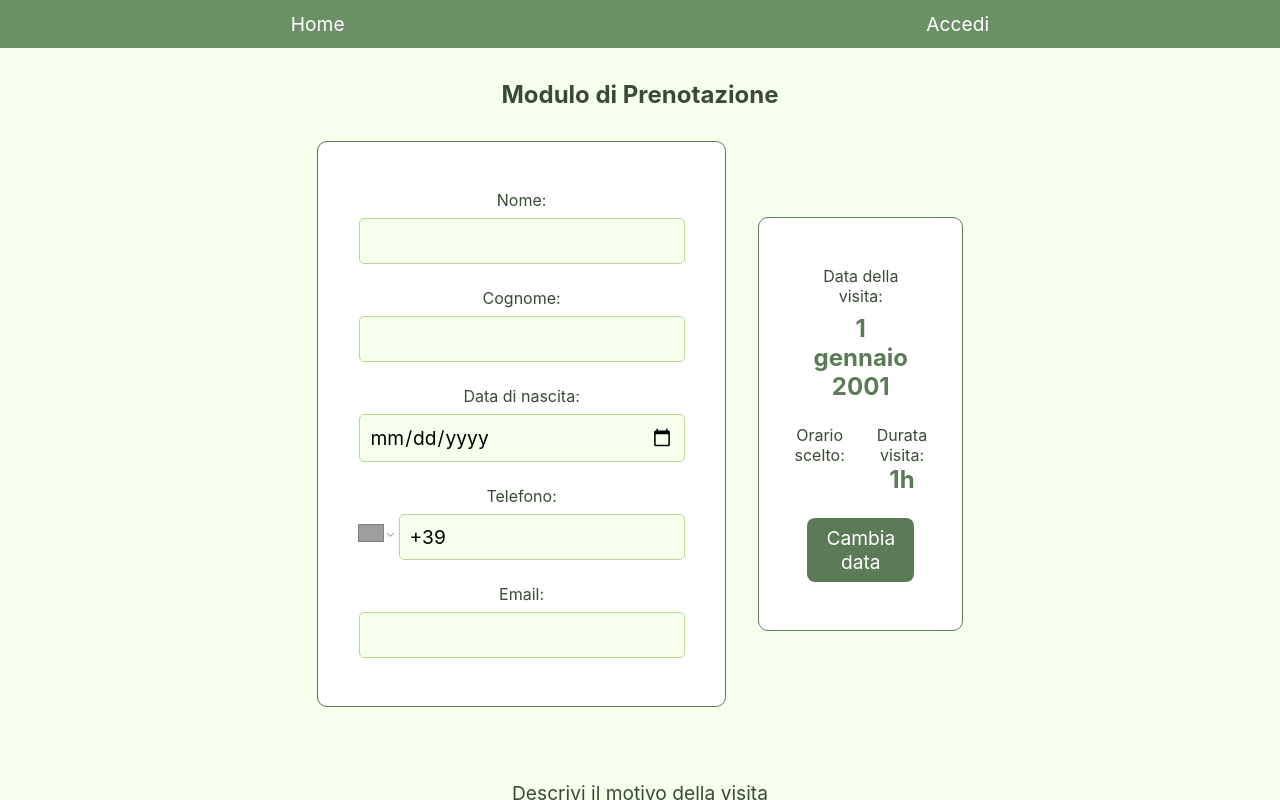
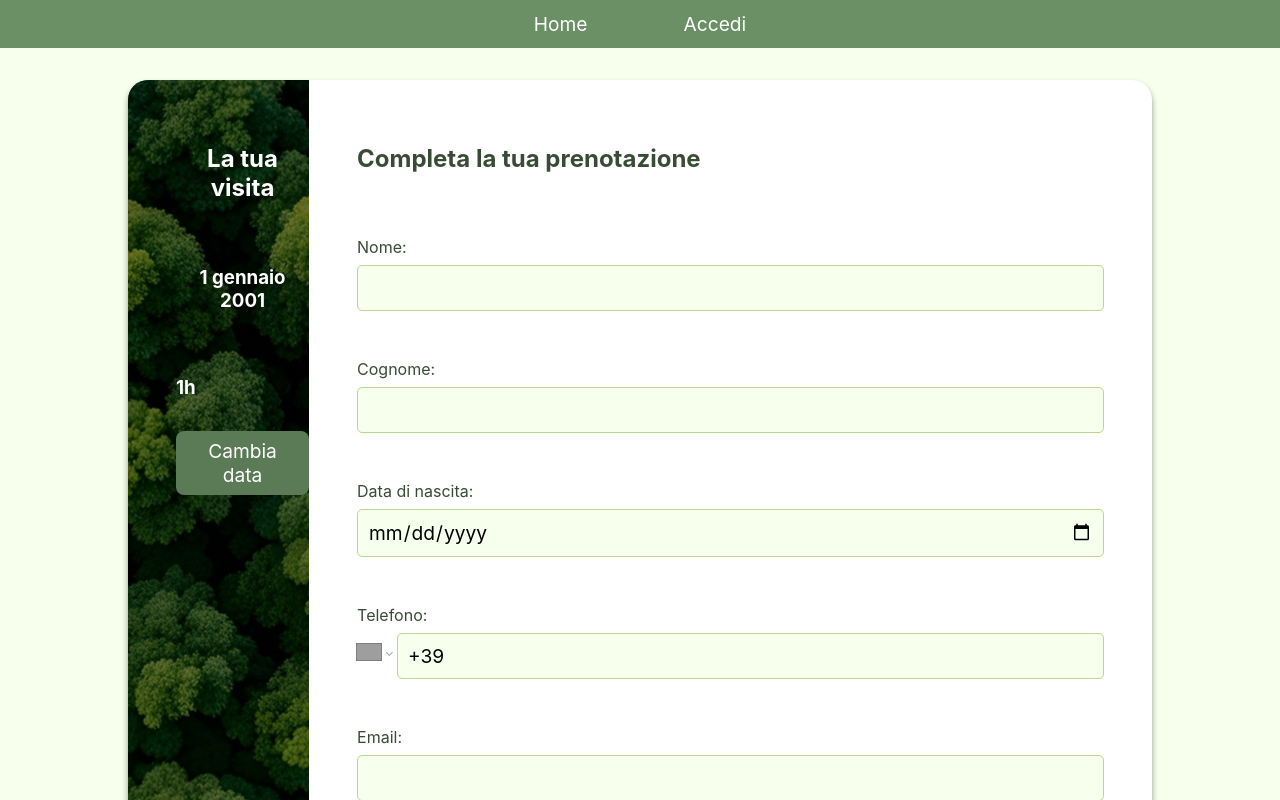
Before and after one commit to TommasoVilla91/aurabook, a React (Vite) app: page /form/1 in a window 1280 px wide. Shown: the top 800 px of the page. Built offline with nearby package versions, Linux system fonts and the light colour scheme; grey boxes are pictures that could not be loaded.

Commit message:
feat: migliorato design homepage e form

```diff
--- a/src/components/EventModal.jsx
+++ b/src/components/EventModal.jsx
@@ -77,11 +77,11 @@ function EventModal({ onClose, show, selectedDate }) {
         <div className={style.eventModal}>
             <div className={style.modalContent}>
 
-                <h2>Scegli uno degli orari tra quelli disponibili per il giorno <strong>{dayjs(selectedDate).format('DD/MM/YYYY')}</strong></h2>
+                <h1><strong>{dayjs(selectedDate).format('DD/MM/YYYY')}</strong></h1>
+                <h2>Scegli uno degli orari tra quelli disponibili</h2>
                 <p>Tutte le visite hanno durata di 1 ora</p>
 
                 {loading ? (
-                    // <p className={style.loadingMessage}>Caricamento orari disponibili...</p>
                     <section className={style.loadingSection}>
                         <div className={style.skeleton}></div>
                         <div className={style.skeleton}></div>
--- a/src/components/Navbar.module.css
+++ b/src/components/Navbar.module.css
@@ -3,7 +3,8 @@
     height: 3rem;
     display: flex;
     align-items: center;
-    justify-content: space-around;
+    justify-content: center;
+    gap: 4rem;
 }
 
 a {
--- a/src/pages/FormPage.jsx
+++ b/src/pages/FormPage.jsx
@@ -183,11 +183,32 @@ function FormPage() {
 
     return (
         <div className={style.formPage}>
-            <section className={style.formSection}>
-                <h1>Modulo di Prenotazione</h1>
+            <section className={style.formContainer}>
+
+                <div className={style.imageForm}>
+
+                    <h1>La tua visita</h1>
+
+                    <div className={style.bookingInfo}>
+
+                        <h3>{formattedDate}</h3>
+                        <h3>{selectedTime}</h3>
+                        <h3>1h</h3>
+
+                        <Link to={'/'} className={style.changeDate}>Cambia data</Link>
+
+                    </div>
+                </div>
+
+                <div className={style.formArea}>
+
+                    <h1>Completa la tua prenotazione</h1>
 
                     <form onSubmit={handleSubmit}>
                         <div className={style.formTop}>
+
+                            {/* inputs area */}
+
                             <div className={style.anagraphicInfo}>
 
                                 <div className={style.col}>
@@ -240,34 +261,16 @@ function FormPage() {
                                         <span className={style.error}>{infoValidation.emailField.errorMessage}</span>}
                                 </div>
                             </div>
-
-                        <div className={style.bookingInfo}>
-                            <section>
-                                <div className={style.dateSlot}>
-                                    <label>Data della visita:</label>
-                                    <h3>{formattedDate}</h3>
                         </div>
 
-                                <div className={style.timeSlot}>
-                                    <div>
-                                        <label>Orario scelto:</label>
-                                        <h3>{selectedTime}</h3>
-                                    </div>
-                                    <div>
-                                        <label>Durata visita:</label>
-                                        <h3>1h</h3>
-                                    </div>
-                                </div>
-
-                                <Link to={'/'} className={style.changeDate}>Cambia data</Link>
-                            </section>
-                        </div>
-                    </div>
+                        {/* description area */}
 
                         <div className={style.description}>
                             <label htmlFor="description">Descrivi il motivo della visita</label>
                             <textarea name="description" id="description" ref={descrRef} required></textarea>
                         </div>
+
+                        {/* submit button area */}
 
                         <div className={style.submitButton}>
                             <p>N.B. sarai prontamente ricontatta/o da Francesco per confermarti l'avvennuta prenotazione</p>
@@ -289,8 +292,9 @@ function FormPage() {
                             </button>
                         </div>
                     </form>
-            </section>
                 </div>
+            </section >
+        </div >
     );
 };
 
--- a/src/pages/FormPage.module.css
+++ b/src/pages/FormPage.module.css
@@ -1,99 +1,52 @@
 .formPage {
     background-color: #f7ffed;
     min-height: calc(100vh - 48px);
+    display: flex;
+    justify-content: center;
+    padding: 2rem 0;
 }
 
-.formSection {
+.formContainer {
     text-align: center;
-    padding-top: 2rem;
     color: #384b34;
     display: flex;
-    flex-direction: column;
     align-items: center;
+    max-width: 80%;
+    border-radius: 20px;
+    overflow: hidden;
+    background-color: white;
+    box-shadow: 0 4px 6px rgba(0,0,0,0.4);
 }
 
-.formSection form {
-    width: 80%;
+/******** RIGHT FORM IMAGE *******/
+
+.imageForm {
     display: flex;
-    flex-wrap: wrap;
-    gap: 1rem;
-    margin-top: 2rem;
+    flex-direction: column;
+    align-items: start;
+    padding-left: 3rem;
+    width: 30%;
+    height: 100%;
+    background-image:
+        linear-gradient(rgba(0, 0, 0, 0.5), rgba(0, 0, 0, 0.5)),
+        url('/hero-frenk.jpg');
+    background-size: fill;
+    background-position: center;
+    color: white;
 }
 
-.formSection input {
-    width: 100%;
-    padding: 10px;
-    border-radius: 5px;
-    border: 1px solid #b8d890;
-    margin-top: 0.5rem;
-    background-color: #f7ffed;
-    font-size: 1.2rem;
-}
-
-.formTop {
-    display: flex;
-    justify-content: center;
-    gap: 2rem;
-    width: 100%;
-}
-
-.anagraphicInfo {
-    display: flex;
-    flex-direction: column;
-    align-items: center;
-    gap: 1.5rem;
-    width: 40%;
-    padding: 3rem 0rem;
-    border: 1px solid #5a7b56;
-    border-radius: 10px;
-    background-color: white;
-    color: #384b34;
-}
-
-.col {
-    width: 80%;
-}
-
-.error {
-    color: red;
-    font-size: 0.8rem;
-    margin-top: 0.5rem;
+.imageForm h1 {
+    padding: 4rem 0;
 }
 
 .bookingInfo {
     display: flex;
     flex-direction: column;
-    justify-content: center;
-    width: 20%;
-}
-
-.bookingInfo section {
-    display: flex;
-    flex-direction: column;
-    gap: 1.5rem;
-    padding: 3rem;
-    border: 1px solid #5a7b56;
-    border-radius: 10px;
-    background-color: white;
-    color: #384b34;
-}
-
-.dateSlot {
-    display: flex;
-    flex-direction: column;
-    gap: 0.5rem;
-}
-
-.bookingInfo section div h3 {
-    margin: 0;
-    font-size: 1.5rem;
-    color: #5a7b56;
-}
-
-.timeSlot {
-    display: flex;
-    justify-content: center;
+    align-items: start;
+    justify-content: start;
     gap: 2rem;
+    color: white;
+    height: 100%;
 }
 
 .changeDate {
@@ -109,10 +62,74 @@
     }
 }
 
+/******* FORM *********/
+
+.formArea {
+    height: 100%;
+    display: flex;
+    flex-direction: column;
+    align-items: start;
+    padding: 0 3rem;
+}
+
+.formArea h1 {
+    padding: 4rem 0;
+}
+
+.formContainer form {
+    width: 100%;
+    display: flex;
+    justify-content: start;
+    gap: 2rem;
+    flex-wrap: wrap;
+}
+
+.formContainer input {
+    width: 100%;
+    padding: 10px;
+    border-radius: 5px;
+    border: 1px solid #b8d890;
+    margin-top: 0.5rem;
+    background-color: #f7ffed;
+    font-size: 1.2rem;
+}
+
+.formTop {
+    display: flex;
+    justify-content: start;
+    gap: 2rem;
+    width: 100%;
+}
+
+.anagraphicInfo {
+    width: 100%;
+    display: flex;
+    flex-direction: column;
+    align-items: center;
+    gap: 3rem;
+    border-radius: 10px;
+    background-color: white;
+    color: #384b34;
+}
+
+.col {
+    width: 100%;
+    text-align: start;
+}
+
+.error {
+    color: red;
+    font-size: 0.8rem;
+    margin-top: 0.5rem;
+}
+
 .description {
     width: 100%;
-    padding: 10px;
-    margin-top: 3rem;
+    display: flex;
+    flex-direction: column;
+    align-items: center;
+    justify-content: start;
+    padding: 1rem 0 3rem 0;
     color: #384b34;
 }
 
@@ -126,10 +143,12 @@
     width: 100%;
     padding: 10px;
     border-radius: 10px;
-    border: 1px solid #5a7b56;
-    background-color: white;
     font-size: 1.3rem;
+    border: 1px solid #b8d890;
+    background-color: #f7ffed;
 }
+
+/* submit button area */
 
 .submitButton {
     width: 100%;
@@ -142,12 +161,11 @@
 
 .submitButton button {
     padding: 10px;
-    width: 15%;
+    width: 50%;
     border-radius: 5px;
     border: none;
     color: white;
     font-size: 1.5rem;
-    margin-bottom: 2rem;
 }
 
 .submitButton button:disabled {
@@ -176,6 +194,6 @@
 }
 
 .termConditions label {
-  white-space: nowrap;
-  font-size: 14px;
+    white-space: nowrap;
+    font-size: 14px;
 }
--- a/src/pages/HomePage.jsx
+++ b/src/pages/HomePage.jsx
@@ -1,4 +1,4 @@
-import { useRef, useState } from 'react';
+import { useState } from 'react';
 import Calendar from '../components/Calendar';
 import styles from './HomePage.module.css';
 
@@ -11,9 +11,9 @@ function HomePagae() {
             <section className={styles.hero}>
 
                 <div className={styles.titles}>
-                    <h1>Esperienze su misura.</h1>
-                    <h3>La tua visita, le tue condizioni.</h3>
-                    <p>Scegli il momento perfetto per la tua salute. Con pochi passaggi, avrai la possibilità di chiedere un trattamento in un giorno a tua scelta.</p>
+                    <h1>Francesco Massoterapista</h1>
+                    <h3>La tua visita, le tue condizioni</h3>
+                    <p>Scegli il momento perfetto per la tua salute. Con pochi passaggi, avrai la possibilità di chiedere un trattamento in un giorno a tua scelta</p>
                 </div>
 
                 <div>
@@ -24,13 +24,14 @@ function HomePagae() {
                         Prenota ora
                     </button>
                 </div>
+
+                <div className={styles.calendarSection}>
+                    <Calendar
+                        show={showCalendar}
+                    />
+                </div>
             </section>
 
-            <section className={styles.calendarSection}>
-                <Calendar
-                    show={showCalendar}
-                />
-            </section>
         </div>
     );
 };
--- a/src/pages/HomePage.module.css
+++ b/src/pages/HomePage.module.css
@@ -1,16 +1,10 @@
-.homepage {
-    background-color: #f7ffed;
-}
-
 .hero {
     width: 100%;
-    height: 60vh;
+    height: calc(100vh - 48px);
 
     background-image:
-        linear-gradient(rgba(0, 0, 0, 0.6), rgba(0, 0, 0, 0.3)),
-        url('/public/hero-frenk.jpg');
-    -webkit-mask-image: linear-gradient(to bottom, black 50%, transparent 100%);
-    mask-image: linear-gradient(to bottom, black 70%, transparent 100%);
+        linear-gradient(rgba(0, 0, 0, 0.6), rgba(0, 0, 0, 0.6)),
+        url('/public/hero-2.jpg');
 
     background-size: cover;
     background-position: center;
@@ -19,6 +13,7 @@
     flex-direction: column;
     justify-content: center;
     align-items: center;
+    gap: 1.5rem;
 }
 
 .titles {
@@ -54,18 +49,11 @@
 }
 
 .bookButton:hover {
-    background-color: #5a7b56;
+    background-color: #3e7038;
     transform: translateY(-3px);
     box-shadow: 0 6px 12px rgba(0,0,0,0.2);
 }
 
-.waveTransition {
-    background-color: transparent;
-    position: relative;
-    z-index: 10;
-    margin-top: -1px; /* Rimuove lo spazio extra */
+.calendarSection {
+    width: 50%;
 }
-
-.calendarSection {
-    padding-bottom: 4rem;
-}
```
Also changed, not shown: src/components/EventModal.module.css (+18 -11 lines), 1 other file (tests, documents, lock files or other folders). Lines whose indentation alone changed are shown as unchanged.
